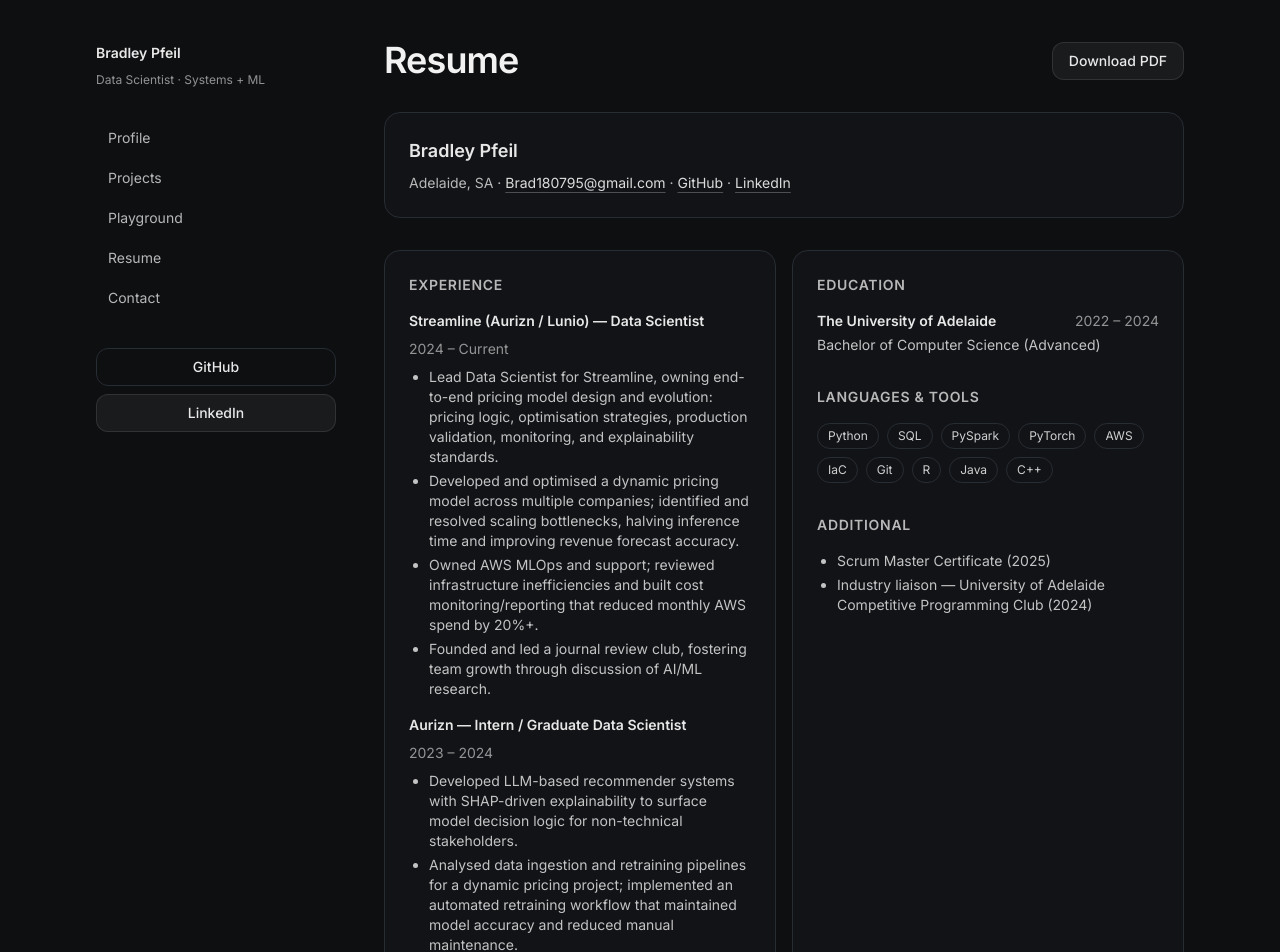
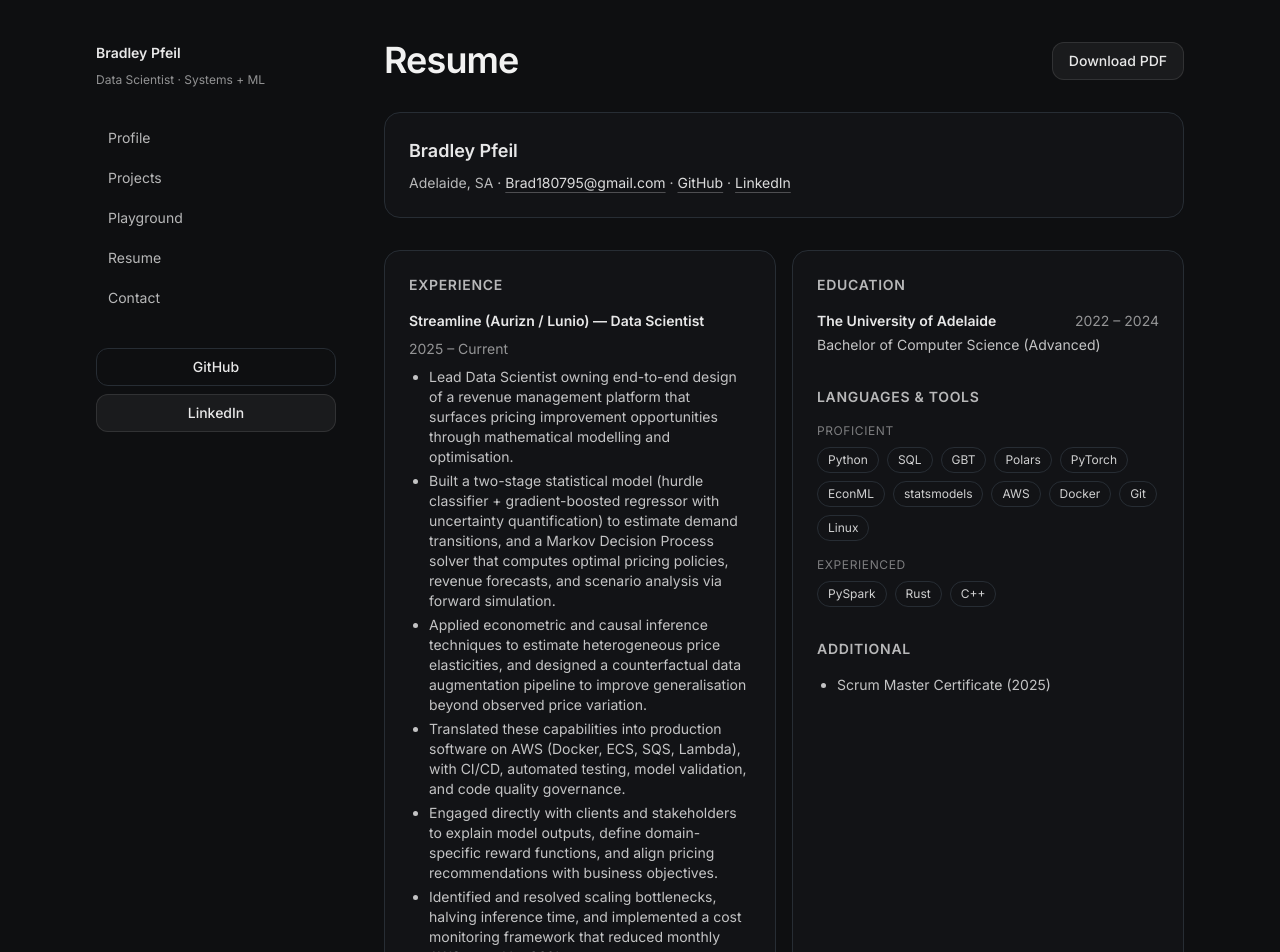
Before and after one commit to Brad-Pfeil/personal-site, a Next.js app: page /resume in a window 1280 px wide. Shown: the top 952 px of the page. Built offline with nearby package versions, Linux system fonts and the light colour scheme; no server answers.

Commit message:
updated resume notes

```diff
--- a/src/app/page.tsx
+++ b/src/app/page.tsx
@@ -6,7 +6,7 @@ const chips = [
   "Python",
   "SQL",
   "PyTorch",
-  "Spark",
+  "Polars",
   "AWS",
   "MLOps",
   "Optimization",
--- a/src/app/resume/page.tsx
+++ b/src/app/resume/page.tsx
@@ -36,24 +36,38 @@ export default function ResumePage() {
                 <div className="font-semibold text-white/90">
                   Streamline (Aurizn / Lunio) — Data Scientist
                 </div>
-                <div className="text-white/55">2024 – Current</div>
+                <div className="text-white/55">2025 – Current</div>
               </div>
               <ul className="mt-2 list-disc space-y-1 pl-5">
                 <li>
-                  Lead Data Scientist for Streamline, owning end-to-end pricing model design and evolution:
-                  pricing logic, optimisation strategies, production validation, monitoring, and explainability
-                  standards.
+                  Lead Data Scientist owning end-to-end design of a revenue management platform that surfaces
+                  pricing improvement opportunities through mathematical modelling and optimisation.
                 </li>
                 <li>
-                  Developed and optimised a dynamic pricing model across multiple companies; identified and
-                  resolved scaling bottlenecks, halving inference time and improving revenue forecast accuracy.
+                  Built a two-stage statistical model (hurdle classifier + gradient-boosted regressor with
+                  uncertainty quantification) to estimate demand transitions, and a Markov Decision Process solver
+                  that computes optimal pricing policies, revenue forecasts, and scenario analysis via forward
+                  simulation.
                 </li>
                 <li>
-                  Owned AWS MLOps and support; reviewed infrastructure inefficiencies and built cost
-                  monitoring/reporting that reduced monthly AWS spend by 20%+.
+                  Applied econometric and causal inference techniques to estimate heterogeneous price
+                  elasticities, and designed a counterfactual data augmentation pipeline to improve generalisation
+                  beyond observed price variation.
                 </li>
                 <li>
-                  Founded and led a journal review club, fostering team growth through discussion of AI/ML
+                  Translated these capabilities into production software on AWS (Docker, ECS, SQS, Lambda), with
+                  CI/CD, automated testing, model validation, and code quality governance.
+                </li>
+                <li>
+                  Engaged directly with clients and stakeholders to explain model outputs, define domain-specific
+                  reward functions, and align pricing recommendations with business objectives.
+                </li>
+                <li>
+                  Identified and resolved scaling bottlenecks, halving inference time, and implemented a cost
+                  monitoring framework that reduced monthly AWS spend by 20%+.
+                </li>
+                <li>
+                  Founded and lead a journal review club, fostering team growth through discussion of AI/ML
                   research.
                 </li>
               </ul>
@@ -61,7 +75,7 @@ export default function ResumePage() {
             <div>
               <div className="flex flex-wrap items-baseline justify-between gap-2">
                 <div className="font-semibold text-white/90">Aurizn — Intern / Graduate Data Scientist</div>
-                <div className="text-white/55">2023 – 2024</div>
+                <div className="text-white/55">2023 – 2025</div>
               </div>
               <ul className="mt-2 list-disc space-y-1 pl-5">
                 <li>
@@ -69,9 +83,9 @@ export default function ResumePage() {
                   decision logic for non-technical stakeholders.
                 </li>
                 <li>
-                  Analysed data ingestion and retraining pipelines for a dynamic pricing project; implemented an
-                  automated retraining workflow that maintained model accuracy and reduced manual
-                  maintenance.
+                  Engineered data ingestion and automated retraining pipelines for a dynamic pricing system,
+                  ensuring consistent model accuracy across changing data distributions while reducing manual
+                  maintenance overhead.
                 </li>
               </ul>
             </div>
@@ -89,29 +103,40 @@ export default function ResumePage() {
           </div>
 
           <h3 className="mt-8 text-sm font-semibold uppercase tracking-wider text-white/70">Languages & tools</h3>
-          <div className="mt-4 flex flex-wrap gap-2">
+          <div className="mt-4">
+            <div className="text-xs uppercase tracking-wider text-white/45">Proficient</div>
+            <div className="mt-2 flex flex-wrap gap-2">
               {[
                 "Python",
                 "SQL",
-              "PySpark",
+                "GBT",
+                "Polars",
                 "PyTorch",
+                "EconML",
+                "statsmodels",
                 "AWS",
-              "IaC",
+                "Docker",
                 "Git",
-              "R",
-              "Java",
-              "C++"
+                "Linux"
               ].map((t) => (
                 <span key={t} className="chip">
                   {t}
                 </span>
               ))}
             </div>
+            <div className="mt-4 text-xs uppercase tracking-wider text-white/45">Experienced</div>
+            <div className="mt-2 flex flex-wrap gap-2">
+              {["PySpark", "Rust", "C++"].map((t) => (
+                <span key={t} className="chip">
+                  {t}
+                </span>
+              ))}
+            </div>
+          </div>
 
           <h3 className="mt-8 text-sm font-semibold uppercase tracking-wider text-white/70">Additional</h3>
           <ul className="mt-4 list-disc space-y-1 pl-5 text-sm text-white/75">
             <li>Scrum Master Certificate (2025)</li>
-            <li>Industry liaison — University of Adelaide Competitive Programming Club (2024)</li>
           </ul>
         </div>
       </div>
--- a/src/content/projects/mdp-framework-dynamic-pricing.mdx
+++ b/src/content/projects/mdp-framework-dynamic-pricing.mdx
@@ -18,8 +18,9 @@ Many pricing and capacity-constrained problems are sequential: today’s decisio
 A framework that makes it straightforward to:
 
 - define states/actions/rewards with explicit time dependence
-- estimate transition probabilities from observed data
-- compute optimal policies (and compare to baselines)
+- estimate stochastic transition matrices from observational data (Poisson, Normal, Exponential)
+- compute optimal pricing policies via backward induction (and compare to baselines)
+- generate revenue forecasts through forward simulation under capacity constraints
 
 ## Why it’s interesting
 
--- a/src/content/projects/querygpt-nl-to-sql.mdx
+++ b/src/content/projects/querygpt-nl-to-sql.mdx
@@ -2,7 +2,7 @@
 title: "QueryGPT: NL-to-SQL Pipeline"
 year: "2025"
 summary: "A modular, multi-agent NL-to-SQL pipeline with structured intermediate outputs to reduce token usage and failure modes as schemas evolve."
-tags: ["LLMs", "Structured outputs", "RAG", "Pydantic", "Data products"]
+tags: ["LLMs", "Structured outputs", "RAG", "llama-index", "pydantic-ai", "Neo4j"]
 ---
 
 ## The problem
@@ -26,6 +26,8 @@ A **pipeline architecture** that decomposes the task into smaller, testable step
 
 Each step emits **structured outputs** rather than free-form text. This makes the whole pipeline easier to debug, cheaper to run, and more resilient.
 
+The stack uses `llama-index` and `pydantic-ai` for structured agent orchestration, with a **Neo4j vector store** powering retrieval-augmented generation so the system stays maintainable as schemas evolve.
+
 ## Why it’s interesting
 
 - It demonstrates “**LLM engineering as software engineering**”: interfaces, validation, and failure containment.
```
Also changed, not shown: 1 other file (tests, documents, lock files or other folders). Lines whose indentation alone changed are shown as unchanged.
